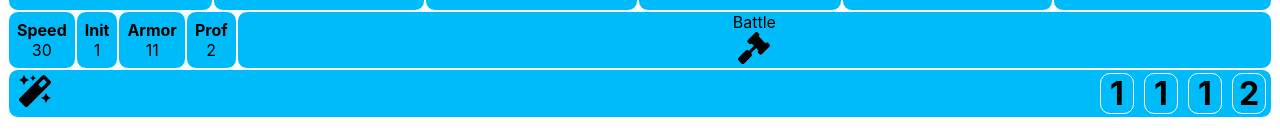
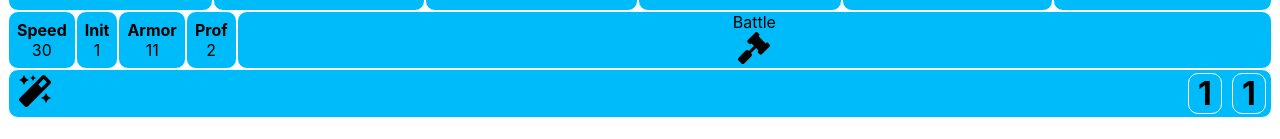
Before and after one commit to trtincher/Project4-Frontend, a React (Create React App) app in the folder familiar-app-client/: page /dashboard in a window 1280 px wide. Shown: the part 127-266 px from the top of the page. Built offline with nearby package versions, Linux system fonts and the light colour scheme.

Commit message:
spellSlots live

```diff
--- a/familiar-app-client/src/Components/Dashboard/DashHead/SpellSlots/SpellSlots.jsx
+++ b/familiar-app-client/src/Components/Dashboard/DashHead/SpellSlots/SpellSlots.jsx
@@ -1,5 +1,6 @@
 import React, { useState, useContext, useEffect } from 'react';
 import styled, { css } from 'styled-components';
+import { DataContext } from '../../../../App';
 import { FontAwesomeIcon } from '@fortawesome/react-fontawesome';
 import { faMagic } from '@fortawesome/free-solid-svg-icons';
 
@@ -35,23 +36,78 @@ const Icon = styled.div`
 const icon = <FontAwesomeIcon icon={faMagic} size="2x" />;
 
 const SpellSlot = () => {
+	const [ spellSlots, setSpellSlots ] = useState([]);
+	const { activeCharacter, setActiveCharacter } = useContext(DataContext);
+
+	useEffect(
+		() => {
+			let s = determineSlots();
+			setSpellSlots(s);
+		},
+		[ activeCharacter ]
+	);
+
+	const slotLvls = {
+		1: 1,
+		2: 1,
+		3: 2,
+		4: 2,
+		5: 3,
+		6: 3,
+		7: 4,
+		8: 4,
+		9: 5,
+		10: 5,
+		11: 6,
+		12: 6,
+		13: 7,
+		14: 7,
+		15: 8,
+		16: 8,
+		17: 9,
+		18: 9,
+		19: 9,
+		20: 9
+	};
+
+	// const determineSlots = () => {
+	// 	let lvl = activeCharacter.level;
+	// 	let spellLvl = slotLvls[lvl];
+	// 	const slots = [];
+	// 	for (let i = 1; i <= spellLvl; i++) {
+	// 		let slot = (
+	// 			<Slot>
+	// 				<Value>1</Value>
+	// 			</Slot>
+	// 		);
+	// 		slots.push(slot);
+	// 	}
+	// 	return slots;
+	// };
+
+	const determineSlots = () => {
+		let lvl = activeCharacter.level;
+		let spellLvl = slotLvls[lvl];
+		let spellSlots = activeCharacter.spellSlots;
+		const slots = [];
+		for (let i = 1; i <= spellLvl; i++) {
+			let slot = (
+				<Slot>
+					<Value>{i}</Value>
+				</Slot>
+			);
+			for (let j = 1; j <= spellSlots[i]; j++) {
+				console.log('j in spellSlots', j);
+				slots.push(slot);
+			}
+		}
+		return slots;
+	};
+
 	return (
 		<Container>
 			<Icon>{icon}</Icon>
-			<SlotContainer>
-				<Slot>
-					<Value>1</Value>
-				</Slot>
-				<Slot>
-					<Value>1</Value>
-				</Slot>
-				<Slot>
-					<Value>1</Value>
-				</Slot>
-				<Slot>
-					<Value>2</Value>
-				</Slot>
-			</SlotContainer>
+			<SlotContainer>{spellSlots}</SlotContainer>
 		</Container>
 	);
 };
--- a/familiar-app-client/src/Components/Dashboard/Dashboard.jsx
+++ b/familiar-app-client/src/Components/Dashboard/Dashboard.jsx
@@ -35,6 +35,9 @@ function Dashboard() {
 				'Shove',
 				'Use and Object'
 			],
+			spellSlots: {
+				1: 2
+			},
 			spells: [
 				{
 					_id: '5f31b3230b1bb138c5a62b38',
```
